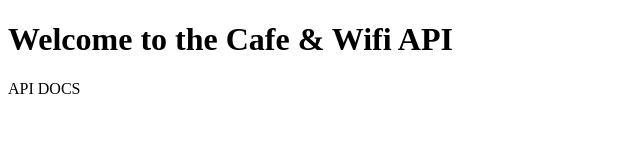
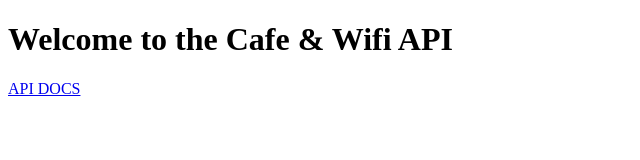
Before and after one commit to darthshadoww/cafe_and_wifi-api, a plain HTML site: page index.html in a window 1280 px wide. Shown: the full height of the page, 0-640 px from the left. Drawn offline with Linux system fonts and the light colour scheme.

Commit message:
Update index.html

```diff
--- a/index.html
+++ b/index.html
@@ -6,6 +6,6 @@
 </head>
 <body>
     <h1>Welcome to the Cafe & Wifi API</h1>
-    <a link="https://documenter.getpostman.com/view/28006271/2s9XxtwuVJ#intro">API DOCS</a>
+    <a href="https://documenter.getpostman.com/view/28006271/2s9XxtwuVJ#intro">API DOCS</a>
 </body>
 </html>
```
